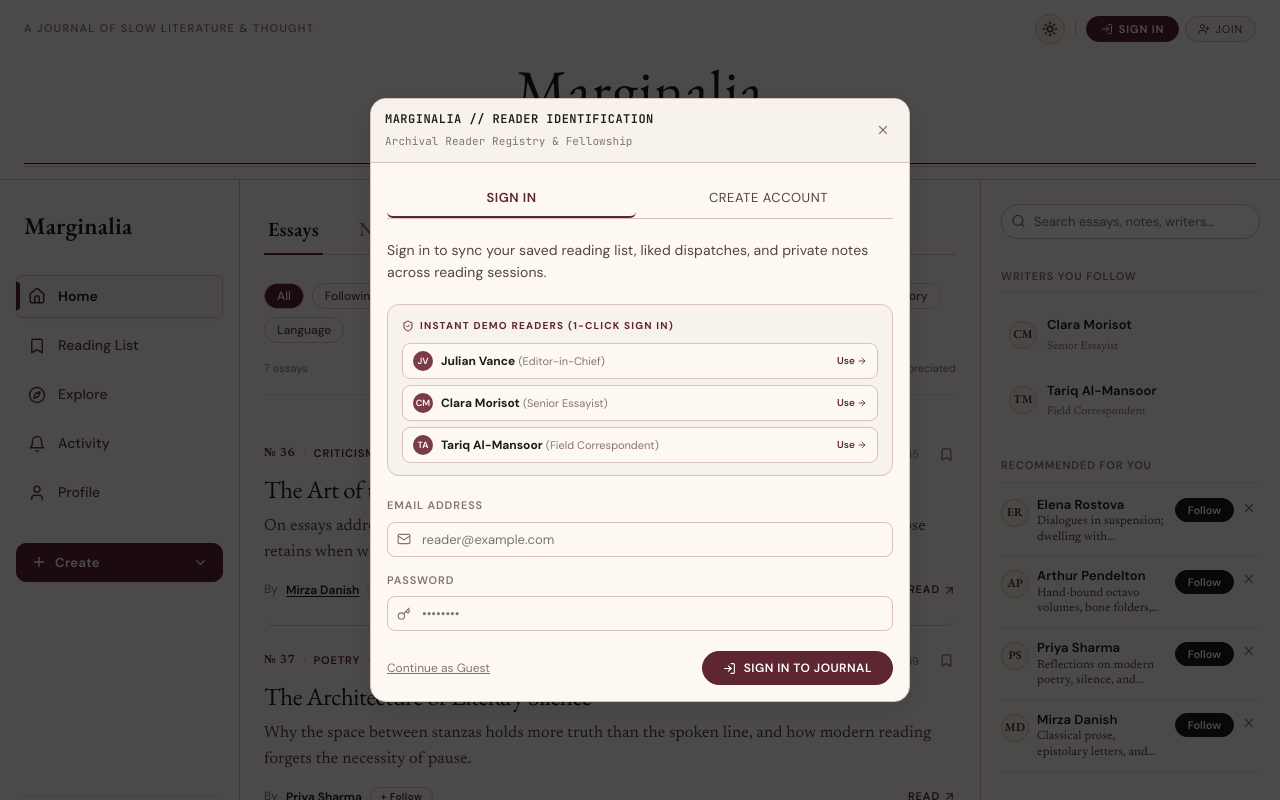
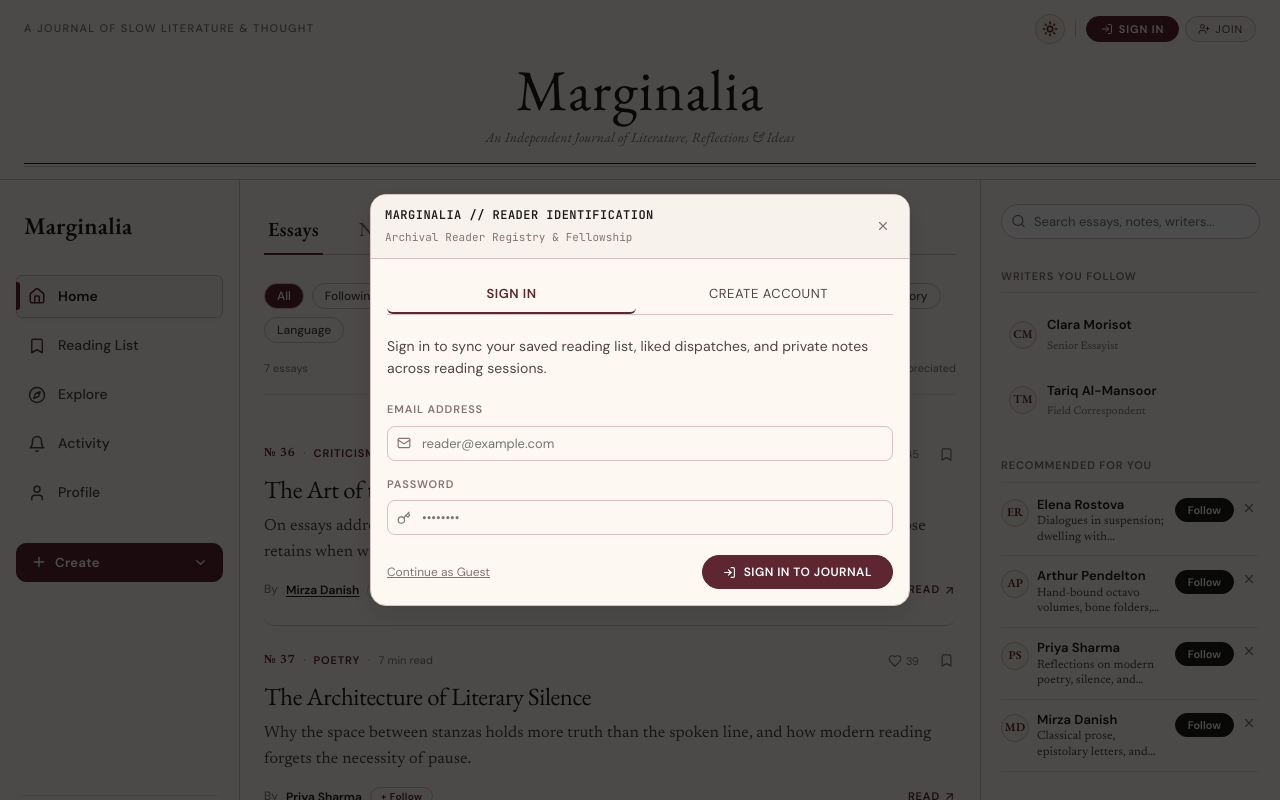
Before and after one commit to code-Afif/blog-manager, a React (Vite) app: page / in a window 1280 px wide. Both pictures are taken after a click on the button "SIGN IN". Shown: the top 800 px of the page. Built offline with nearby package versions, Linux system fonts and the light colour scheme; the HTML template or start-up script is replaced by a standard one.

Commit message:
refactor: remove instant demo readers from auth modal

```diff
--- a/src/components/auth/AuthModal.jsx
+++ b/src/components/auth/AuthModal.jsx
@@ -2,8 +2,7 @@ import React, { useState } from 'react';
 import { useAuthStore } from '../../store/authStore';
 import { useSocialStore } from '../../store/socialStore';
 import { Modal } from '../ui/Modal';
-import { INITIAL_USERS } from '../../lib/authService';
-import { LogIn, UserPlus, Key, User, Mail, ShieldCheck, ArrowRight } from 'lucide-react';
+import { LogIn, UserPlus, Key, User, Mail, ArrowRight } from 'lucide-react';
 
 export function AuthModal() {
   const {
@@ -13,7 +12,6 @@ export function AuthModal() {
     setAuthModalTab,
     login,
     register,
-    loginAsDemo,
     authError,
     authLoading,
   } = useAuthStore();
@@ -45,19 +43,6 @@ export function AuthModal() {
           bio: res.user.bio || 'Reader and subscriber to MARGINALIA.',
         });
       }
-    }
-  };
-
-  const handleDemoSelect = async (demoUser) => {
-    setEmail(demoUser.email);
-    setPassword(demoUser.password);
-    const res = await loginAsDemo(demoUser.email);
-    if (res?.success && res.user) {
-      updateProfile({
-        name: res.user.name,
-        role: res.user.role || 'Fellow Reader',
-        bio: res.user.bio || 'Reader and subscriber to MARGINALIA.',
-      });
     }
   };
 
@@ -141,101 +126,6 @@ export function AuthModal() {
             ? 'Sign in to sync your saved reading list, liked dispatches, and private notes across reading sessions.'
             : 'Join the MARGINALIA Fellowship to curate bookmarks, appreciate essays, and draft dispatches.'}
         </p>
-
-        {/* Quick Demo Credentials Bar */}
-        <div
-          style={{
-            backgroundColor: 'var(--bg-surface-elevated)',
-            border: '1px solid var(--border-default)',
-            borderRadius: '12px',
-            padding: '12px 14px',
-          }}
-        >
-          <div
-            style={{
-              fontSize: '10px',
-              fontWeight: 700,
-              textTransform: 'uppercase',
-              letterSpacing: '0.12em',
-              color: 'var(--accent)',
-              marginBottom: '8px',
-              display: 'flex',
-              alignItems: 'center',
-              gap: '6px',
-            }}
-          >
-            <ShieldCheck size={12} />
-            <span>Instant Demo Readers (1-Click Sign In)</span>
-          </div>
-          <div style={{ display: 'flex', flexDirection: 'column', gap: '6px' }}>
-            {INITIAL_USERS.map((u) => (
-              <button
-                key={u.id}
-                type="button"
-                onClick={() => handleDemoSelect(u)}
-                disabled={authLoading}
-                style={{
-                  display: 'flex',
-                  alignItems: 'center',
-                  justifyContent: 'space-between',
-                  padding: '7px 10px',
-                  backgroundColor: 'var(--bg-surface)',
-                  border: '1px solid var(--border-default)',
-                  borderRadius: '8px',
-                  fontSize: '12px',
-                  color: 'var(--text-primary)',
-                  cursor: 'pointer',
-                  textAlign: 'left',
-                }}
-                onMouseEnter={(e) => {
-                  e.currentTarget.style.borderColor = 'var(--accent)';
-                  e.currentTarget.style.backgroundColor = 'var(--bg-surface-elevated)';
-                }}
-                onMouseLeave={(e) => {
-                  e.currentTarget.style.borderColor = 'var(--border-default)';
-                  e.currentTarget.style.backgroundColor = 'var(--bg-surface)';
-                }}
-              >
-                <div style={{ display: 'flex', alignItems: 'center', gap: '8px' }}>
-                  <span
-                    style={{
-                      width: '20px',
-                      height: '20px',
-                      borderRadius: '50%',
-                      backgroundColor: 'var(--accent-container)',
-                      color: '#ffffff',
-                      display: 'flex',
-                      alignItems: 'center',
-                      justifyContent: 'center',
-                      fontSize: '9px',
-                      fontWeight: 600,
-                    }}
-                  >
-                    {u.initials}
-                  </span>
-                  <div>
-                    <strong>{u.name}</strong>{' '}
-                    <span style={{ color: 'var(--text-muted)', fontSize: '11px' }}>
-                      ({u.role})
-                    </span>
-                  </div>
-                </div>
-                <span
-                  style={{
-                    fontSize: '10px',
-                    color: 'var(--accent)',
-                    fontWeight: 600,
-                    display: 'flex',
-                    alignItems: 'center',
-                    gap: '2px',
-                  }}
-                >
-                  Use <ArrowRight size={10} />
-                </span>
-              </button>
-            ))}
-          </div>
-        </div>
 
         {/* Error Alert */}
         {authError && (
```
